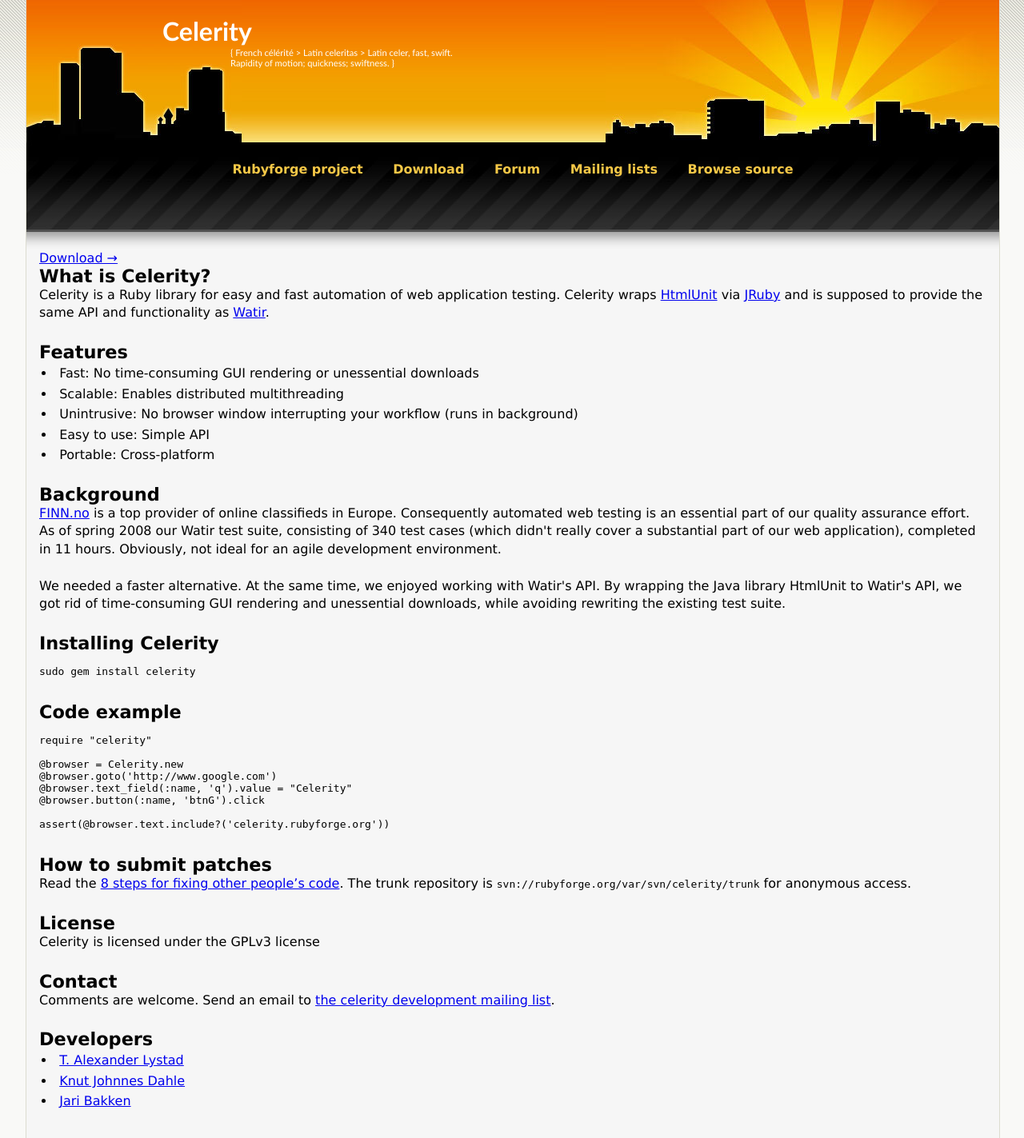
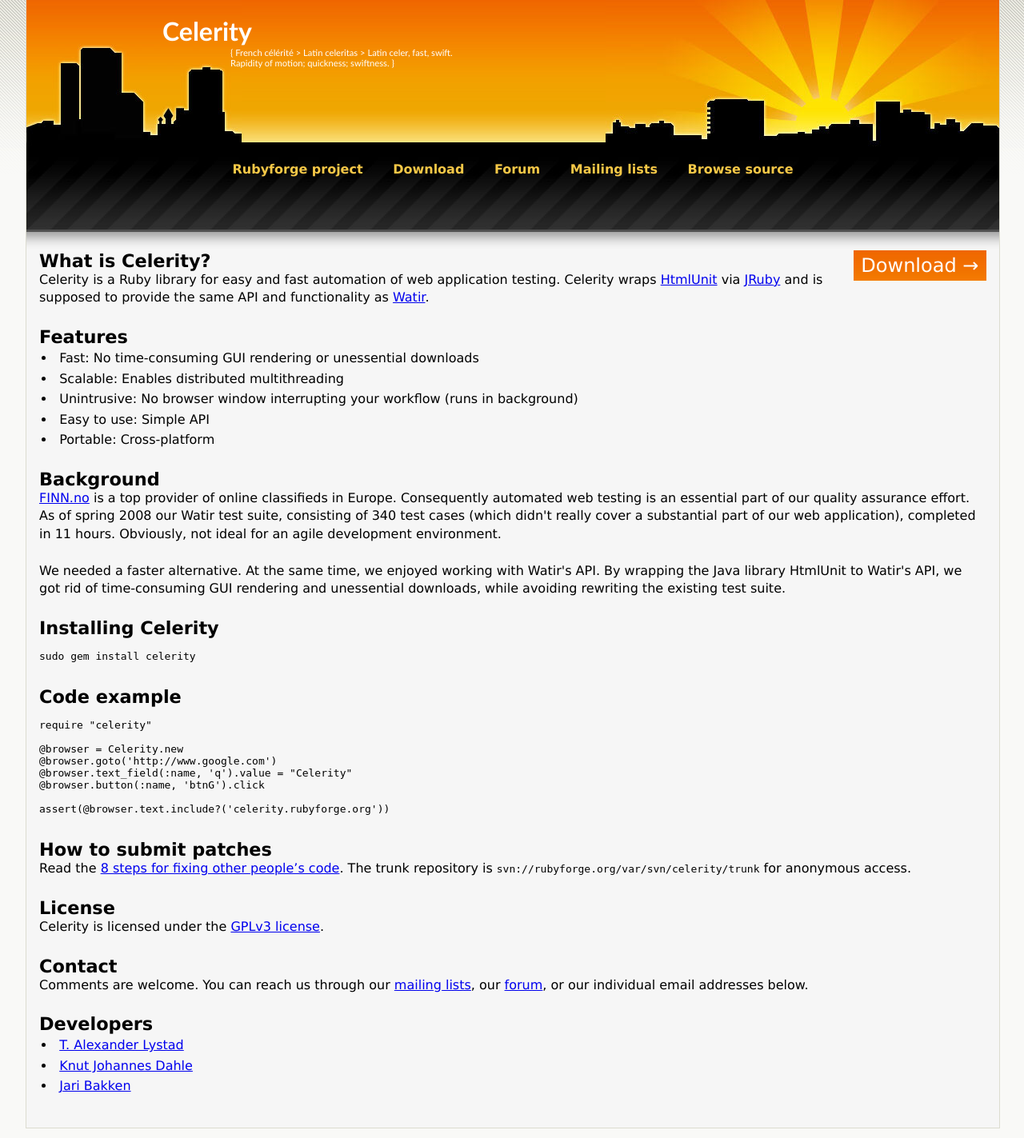
Before and after one commit to jarib/celerity, a PHP site: page / in a window 1280 px wide. Shown: the part 34-1457 px from the top of the page at 80% size. Run offline with PHP 8.4, Linux system fonts and the light colour scheme.

Commit message:
minor website fix
git-svn-id: svn+ssh://rubyforge.org/var/svn/celerity@14 f2a54740-6eb5-4f7c-93c5-883597f6e056

```diff
--- a/trunk/website/css/color.css
+++ b/trunk/website/css/color.css
@@ -137,7 +137,7 @@
 }
 
 #download {
-    background: url(gfx/button_bg.jpg) repeat-x top left;
+    background: url(../gfx/button_bg.jpg) repeat-x top left;
     color: white;
     font-size: 1.5em;
     text-decoration: none;
--- a/trunk/website/index.html
+++ b/trunk/website/index.html
@@ -26,7 +26,7 @@
                 </ul>
             </div>
             <div id="content">
-                <a href="http://rubyforge.org/frs/?group_id=6198" id="#download" title="Latest version: 0.0.1">Download &#x2192;</a>
+                <a href="http://rubyforge.org/frs/?group_id=6198" id="download" title="Latest version: 0.0.1">Download &#x2192;</a>
 
                 <h2>What is Celerity?</h2>
                 <p>Celerity is a Ruby library for easy and fast automation of web application testing. Celerity wraps <a href="http://htmlunit.sourceforge.net/">HtmlUnit</a> via <a href="http://jruby.codehaus.org/">JRuby</a> and is supposed to provide the same API and functionality as <a href="http://wtr.rubyforge.org/">Watir</a>.</p>
@@ -69,15 +69,15 @@
                 <p>Read the <a href="http://drnicwilliams.com/2007/06/01/8-steps-for-fixing-other-peoples-code/">8 steps for fixing other people&#8217;s code</a>. The trunk repository is <code>svn://rubyforge.org/var/svn/celerity/trunk</code> for anonymous access.</p>
 
                 <h2>License</h2>
-                <p>Celerity is licensed under the GPLv3 license</p>
+                <p>Celerity is licensed under the <a href="http://www.gnu.org/licenses/gpl-3.0.html">GPLv3 license</a>.</p>
 
                 <h2>Contact</h2>
-                <p>Comments are welcome. Send an email to <a href="mailto:celerity-development@rubyforge.org">the celerity development mailing list</a>.</p>
+                <p>Comments are welcome. You can reach us through our <a href="http://rubyforge.org/mail/?group_id=6198">mailing lists</a>, our <a href="http://rubyforge.org/forum/?group_id=6198">forum</a>, or our individual email addresses below.</p>
 
                 <h2>Developers</h2>
                 <ul>
                     <li><a href="mailto:alexander.lystad@finntech.no">T. Alexander Lystad</a></li>
-                    <li><a href="mailto:knut.johannes.dahle@gmail.com">Knut Johnnes Dahle</a></li>
+                    <li><a href="mailto:knut.johannes.dahle@gmail.com">Knut Johannes Dahle</a></li>
                     <li><a href="mailto:jari.bakken@finntech.no">Jari Bakken</a></li>
                 </ul>
             </div>
```
